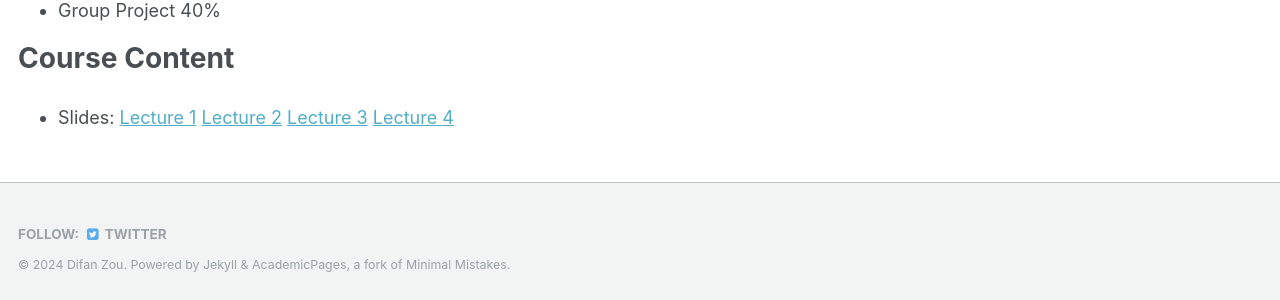
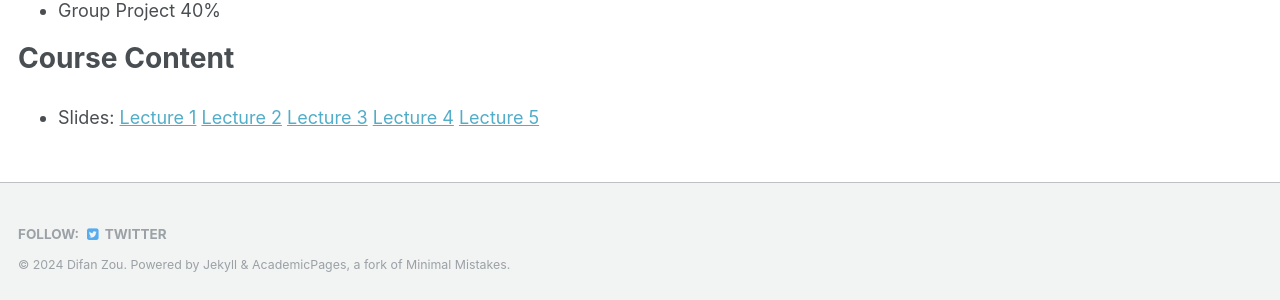
Before and after one commit to difanzou/difanzou.github.io, a Jekyll site: the page built from _teaching/2024-spring-teaching.md, in a window 1280 px wide. Shown: the part 937-1237 px from the top of the page. Built offline with Jekyll 4.4.1, drawn with Linux system fonts in a browser that asks for light colours.

Commit message:
update teaching

```diff
--- a/_teaching/2024-spring-teaching.md
+++ b/_teaching/2024-spring-teaching.md
@@ -29,4 +29,4 @@
 
 # Course Content
 
-* Slides: [Lecture 1](https://drive.google.com/file/d/1hP5tAuVmUKGRKSyd2c2UkYftfWs91Kgx/view?usp=sharing) [Lecture 2](https://drive.google.com/file/d/1PtYSWEH751qYY8XHmiJDM6YHtNLxmRwC/view?usp=sharing) [Lecture 3](https://drive.google.com/file/d/1h_Fy6M91yu6yWB_-Bf9lDDnGs5W_rTgh/view?usp=sharing) [Lecture 4](https://drive.google.com/file/d/14pkzBu9KP2__IhWYIk38iMV_6bkwP_kK/view?usp=sharing)
+* Slides: [Lecture 1](https://drive.google.com/file/d/1hP5tAuVmUKGRKSyd2c2UkYftfWs91Kgx/view?usp=sharing) [Lecture 2](https://drive.google.com/file/d/1PtYSWEH751qYY8XHmiJDM6YHtNLxmRwC/view?usp=sharing) [Lecture 3](https://drive.google.com/file/d/1h_Fy6M91yu6yWB_-Bf9lDDnGs5W_rTgh/view?usp=sharing) [Lecture 4](https://drive.google.com/file/d/14pkzBu9KP2__IhWYIk38iMV_6bkwP_kK/view?usp=sharing) [Lecture 5](https://drive.google.com/file/d/1gHSIKgCiB6rFnYrWCJQldF6RKxgCHpD_/view?usp=sharing)
```
